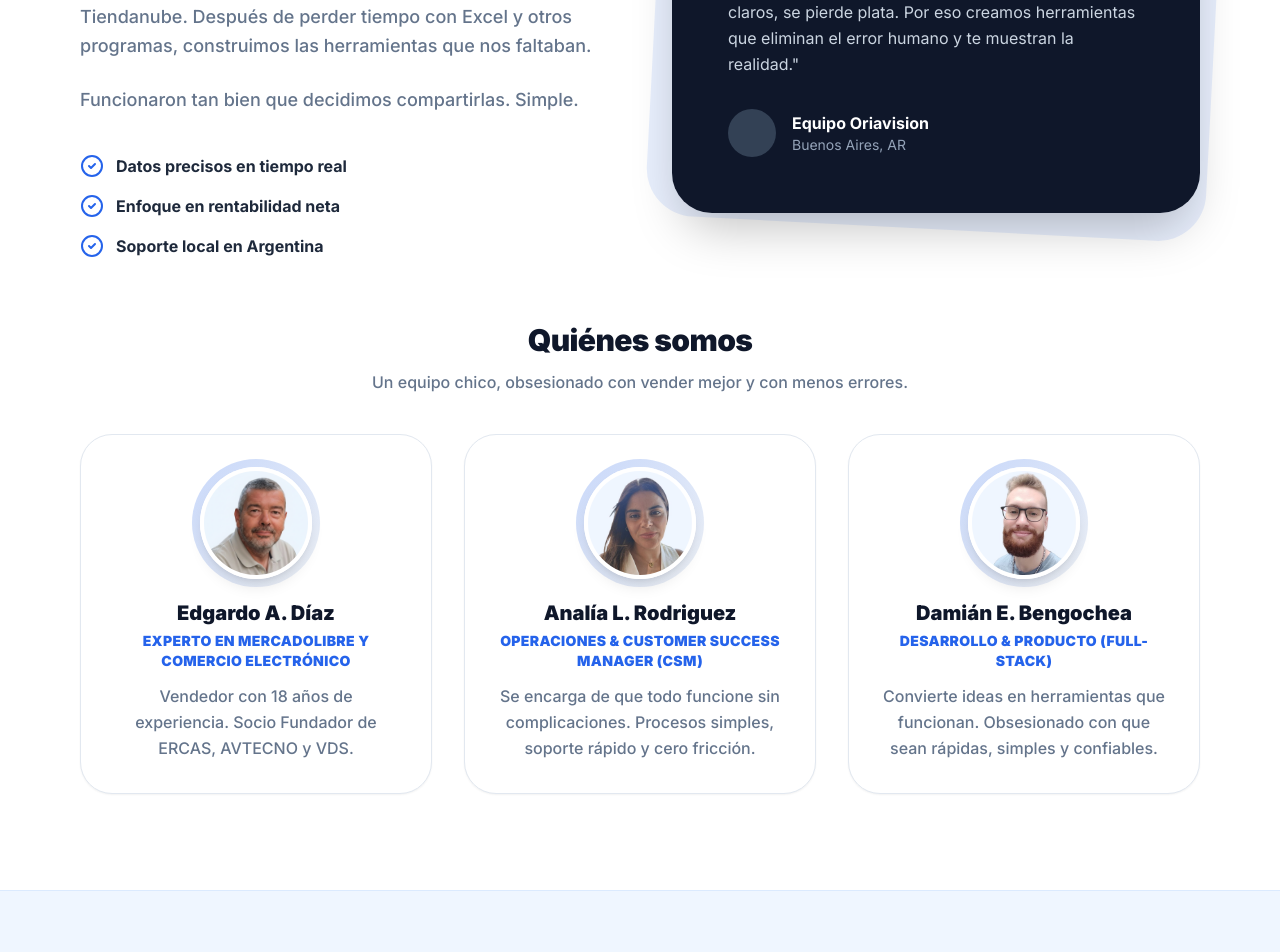
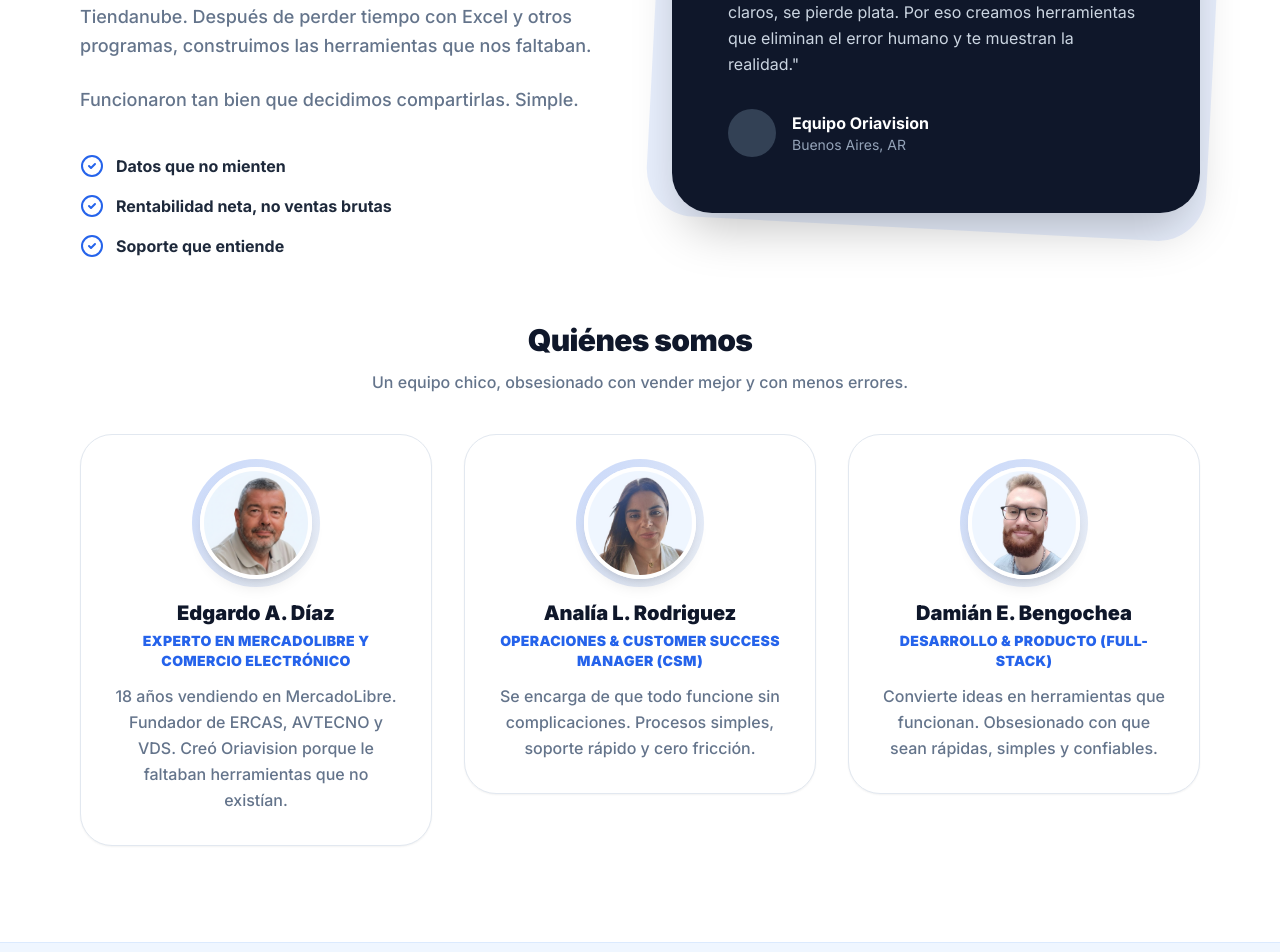
Before and after one commit to BengoDamian/oriavision-hub, a Next.js app: page / in a window 1280 px wide. Shown: the part 2770-3722 px from the top of the page. Built offline with nearby package versions, Linux system fonts and the light colour scheme.

Commit message:
Update page.tsx

```diff
--- a/src/app/page.tsx
+++ b/src/app/page.tsx
@@ -19,7 +19,7 @@ const TEAM = [
   {
     name: "Edgardo A. Díaz",
     role: "Experto en MercadoLibre y Comercio Electrónico",
-    bio: "Vendedor con 18 años de experiencia. Socio Fundador de ERCAS, AVTECNO y VDS.",
+    bio: "18 años vendiendo en MercadoLibre. Fundador de ERCAS, AVTECNO y VDS. Creó Oriavision porque le faltaban herramientas que no existían.",
     img: "/team/persona-1.jpg",
   },
   {
@@ -177,7 +177,7 @@ export default function Home() {
                   Calculadora ML
                 </h3>
                 <p className="text-slate-500 mb-8 font-medium leading-relaxed flex-grow">
-                  Calculá tu precio exacto en segundos. Incluye costos, comisiones de plataforma, impuestos (IIBB, Ganancias) y opciónes de cuotas.
+                  Calculá tu precio exacto en segundos. Incluye costos, comisiones de plataforma, impuestos (IIBB, Ganancias) y opciones de cuotas.
                 </p>
 
                 <a
@@ -383,9 +383,9 @@ export default function Home() {
               <Reveal delay={0.15}>
                 <div className="mt-10 space-y-4">
                   {[
-                    "Datos precisos en tiempo real",
-                    "Enfoque en rentabilidad neta",
-                    "Soporte local en Argentina",
+                    "Datos que no mienten",
+                    "Rentabilidad neta, no ventas brutas",
+                    "Soporte que entiende",
                   ].map((item) => (
                     <div key={item} className="flex items-center gap-3">
                       <CheckCircle2 className="text-brand-600 w-6 h-6" />
```
